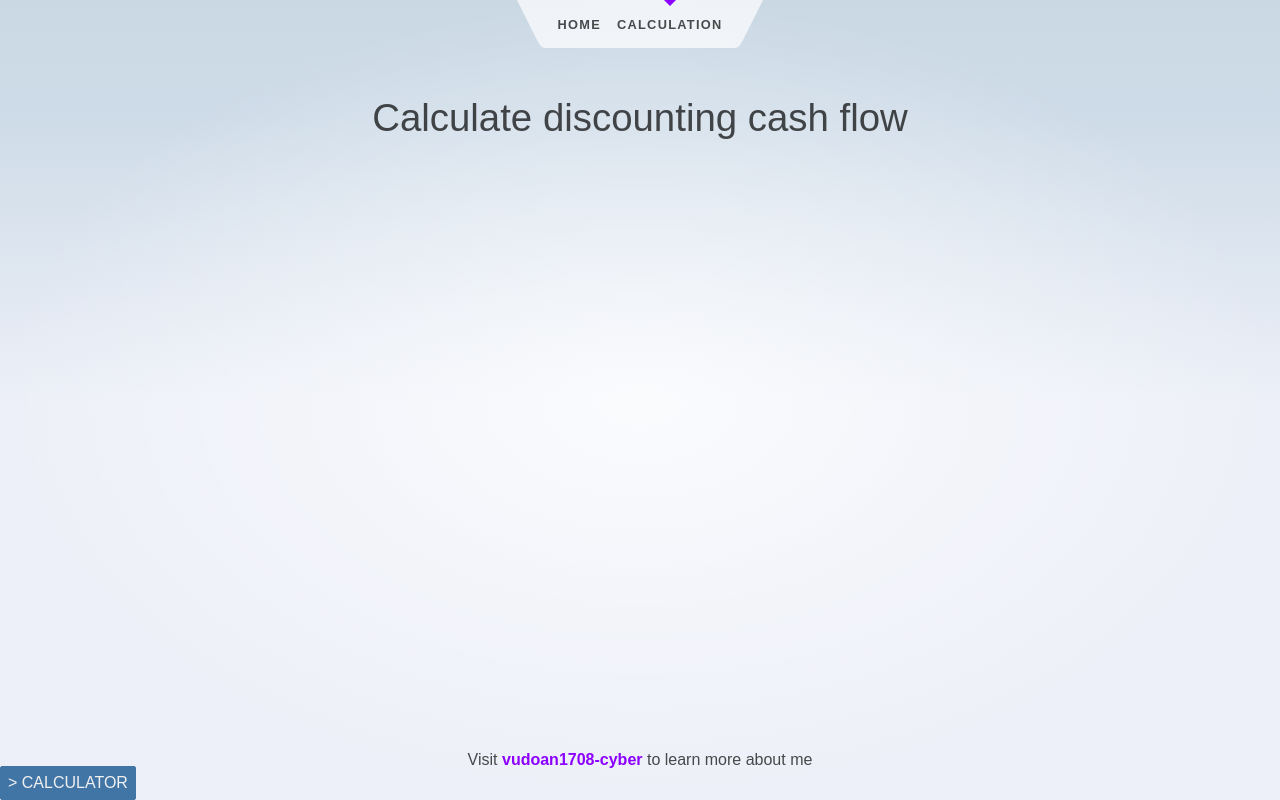
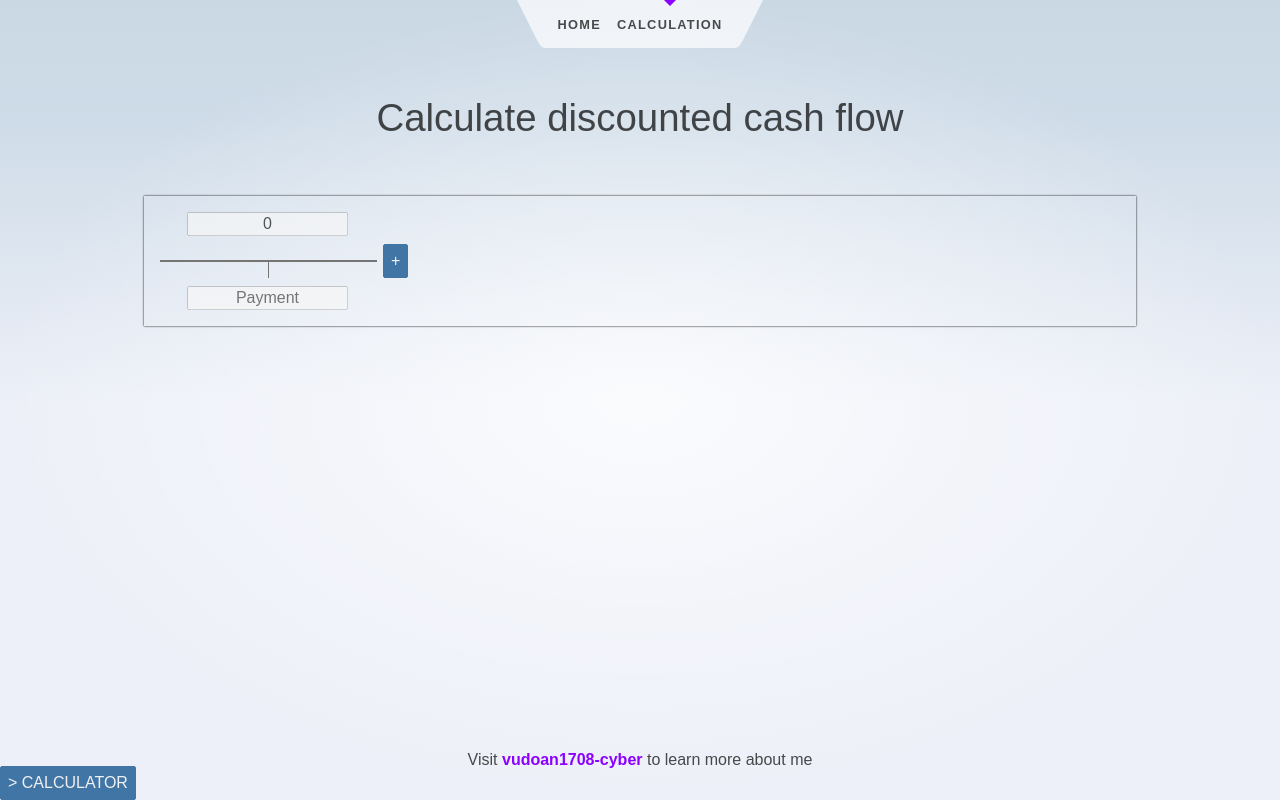
Before and after one commit to vudoan1708-cyber/My_Accountant_Buddy, a SvelteKit app: page /calculation/dcf in a window 1280 px wide. Built offline with nearby package versions, Linux system fonts and the light colour scheme.

Commit message:
DISPLAY GRAPH AND ALLOW URL PARAMETERS AS PROPS

```diff
--- a/src/routes/Calculator.svelte
+++ b/src/routes/Calculator.svelte
@@ -100,6 +100,7 @@
     <button
       class="key--operator"
       data-action="add"
+      title="Addition"
       on:mousedown|preventDefault
       on:click={() => { formExpression('+'); }}>
       +
@@ -107,6 +108,7 @@
     <button
       class="key--operator"
       data-action="subtract"
+      title="Subtraction"
       on:mousedown|preventDefault
       on:click={() => { formExpression('-'); }}>
       -
@@ -114,6 +116,7 @@
     <button
       class="key--operator"
       data-action="multiply"
+      title="Multiplication"
       on:mousedown|preventDefault
       on:click={() => { formExpression('*'); }}>
       &times;
@@ -121,6 +124,7 @@
     <button
       class="key--operator"
       data-action="divide"
+      title="Division"
       on:mousedown|preventDefault
       on:click={() => { formExpression('/'); }}>
       ÷
@@ -135,9 +139,28 @@
     <button on:mousedown|preventDefault on:click={() => { formExpression('2'); }}>2</button>
     <button on:mousedown|preventDefault on:click={() => { formExpression('3'); }}>3</button>
     <button on:mousedown|preventDefault on:click={() => { formExpression('0'); }}>0</button>
-    <button data-action="decimal" on:mousedown|preventDefault on:click={() => { formExpression('.'); }}>.</button>
-    <button data-action="clear" on:mousedown|preventDefault on:click={() => { formExpression(''); }}>AC</button>
-    <button class="key--equal" data-action="calculate" on:mousedown|preventDefault on:click={() => { formExpression('='); }}>=</button>
+    <button
+      data-action="decimal"
+      title="Decimal"
+      on:mousedown|preventDefault
+      on:click={() => { formExpression('.'); }}>
+      .
+    </button>
+    <button
+      data-action="clear"
+      title="Clear All"
+      on:mousedown|preventDefault
+      on:click={() => { formExpression(''); }}>
+      AC
+    </button>
+    <button
+      class="key--equal"
+      data-action="calculate"
+      title="Equal"
+      on:mousedown|preventDefault
+      on:click={() => { formExpression('='); }}>
+      =
+    </button>
   </div>
   <div class="calculator_part results">
     {#each results as result}
@@ -219,6 +242,10 @@
     grid-row: 2 / span 4;
   }
 
+  button[data-action="clear"] {
+    color: var(--color-error-foreground);
+  }
+
   .results {
     display: flex;
     flex-direction: column;
--- a/src/routes/calculation/dcf/+page.js
+++ b/src/routes/calculation/dcf/+page.js
@@ -3,7 +3,37 @@
 export const prerender = true;
 
 /** @type {import('./$types').PageLoad} */
-export function load() {
+export function load({ url }) {
+  const payments = url.searchParams.get('payments');
+
+  if (!payments?.match(/(\d{0,9},?)?/)) {
+    return {
+      allPayments: [
+        {
+          period: {
+            disabled: true,
+            value: 0,
+          },
+          payment: {
+            disabled: true,
+            value: '',
+          }
+        },
+      ],
+    };
+  }
+
+  const allPayments = [ '', ...payments.split(',') ];
   return {
+    allPayments: allPayments.map((p, idx) => ({
+      period: {
+        disabled: true,
+        value: idx,
+      },
+      payment: {
+        disabled: idx === 0,
+        value: p === '' ? p : Number(p),
+      }
+    }))
   };
 }
--- a/src/routes/calculation/dcf/+page.svelte
+++ b/src/routes/calculation/dcf/+page.svelte
@@ -1,17 +1,22 @@
 <script>
+	import DiscountedCashFlow from "./DiscountedCashFlow.svelte";
+
+  /** @type {import('./$types').PageData} */
+  export let data;
 </script>
 
 <!-- <template> -->
   <svelte:head>
-    <title>Discounting Cash Flow</title>
-    <meta name="description" content="Calculating discounting cash flow" />
+    <title>Discounted Cash Flow</title>
+    <meta name="description" content="Calculating discounted cash flow" />
   </svelte:head>
 
   <section class="calculateSect">
-    <h1>Calculate discounting cash flow</h1>
+    <h1>Calculate discounted cash flow</h1>
 
     <div class="contents">
-
+      <DiscountedCashFlow allPayments={data.allPayments} />
+    </div>
   </section>
 <!-- </template> -->
 
--- /dev/null
+++ b/src/routes/calculation/dcf/DiscountedCashFlow.svelte
@@ -0,0 +1,93 @@
+<script>
+	import Button from "$lib/components/Button.svelte";
+
+  import { defaultDcfTemplate } from "./constants";
+
+  /** @type {import('./$types').PageData['allPayments']} */
+  export let allPayments = [];
+
+  const addPeriod = () => {
+    allPayments = [ ...allPayments, defaultDcfTemplate(allPayments.length) ];
+  };
+</script>
+
+<!-- <template> -->
+<section class="dcf_graph">
+  {#each allPayments as paymentData}
+    <form class="data_wrapper">
+      <input
+        type="text"
+        class="periods"
+        placeholder="Period"
+        disabled={paymentData.period.disabled}
+        value={paymentData.period.value} />
+
+      <hr />
+
+      <div class="payment">
+        <input
+          type="text"
+          placeholder="Payment"
+          disabled={paymentData.payment.disabled}
+          value={paymentData.payment.value} />
+      </div>
+    </form>
+  {/each}
+
+  <Button style="margin-left: var(--margin); align-self: center;" on:click={addPeriod}>
+    +
+  </Button>
+</section>
+<!-- </template> -->
+
+<style>
+  section.dcf_graph {
+    --pointer-len: calc(var(--margin) * 2);
+    display: flex;
+    box-shadow: 0 0 2px black;
+    padding: calc(var(--padding) * 2);
+  }
+
+  hr {
+    width: 100%;
+    margin: 0;
+    border: var(--border-width) solid var(--color-neutral-600);
+  }
+
+  input {
+    width: 75%;
+    text-align: center;
+  }
+  input::placeholder {
+    text-align: center;
+  }
+
+  .data_wrapper {
+    display: flex;
+    flex-direction: column;
+    gap: var(--pointer-len);
+    align-items: flex-start;
+  }
+
+  input.periods {
+    margin-bottom: var(--margin);
+    align-self: center;
+  }
+
+  .payment {
+    position: relative;
+    width: fit-content;
+    margin-top: var(--margin);
+    text-align: center;
+  }
+  .payment::before {
+    content: '';
+    position: absolute;
+    /* Length of pointer + margin top from the .payment element then invert the value */
+    top: calc(calc(var(--pointer-len) + var(--margin)) * -1);
+    left: 50%;
+    width: var(--border-width);
+    height: var(--pointer-len);
+    background-color: var(--color-neutral-600);
+  }
+</style>
--- /dev/null
+++ b/src/routes/calculation/dcf/constants.js
@@ -0,0 +1,11 @@
+  /** @return {import('./$types').PageData['allPayments'][0]} */
+export const defaultDcfTemplate = (/** @type {number} */ increment = 0) => ({
+  period: {
+    disabled: true,
+    value: increment,
+  },
+  payment: {
+    disabled: false,
+    value: '',
+  }
+});
```
Also changed, not shown: src/routes/calculation/InterestRate.svelte (indentation only).
